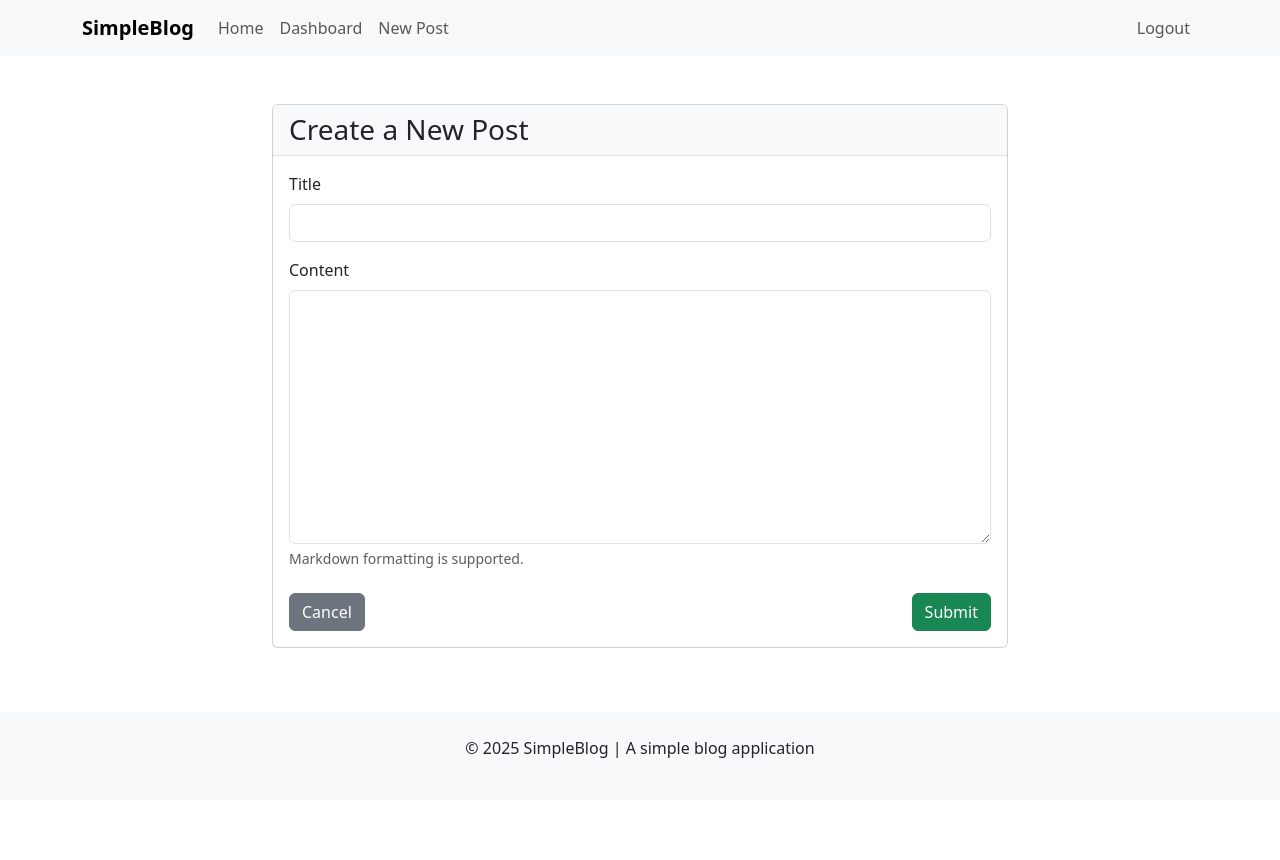
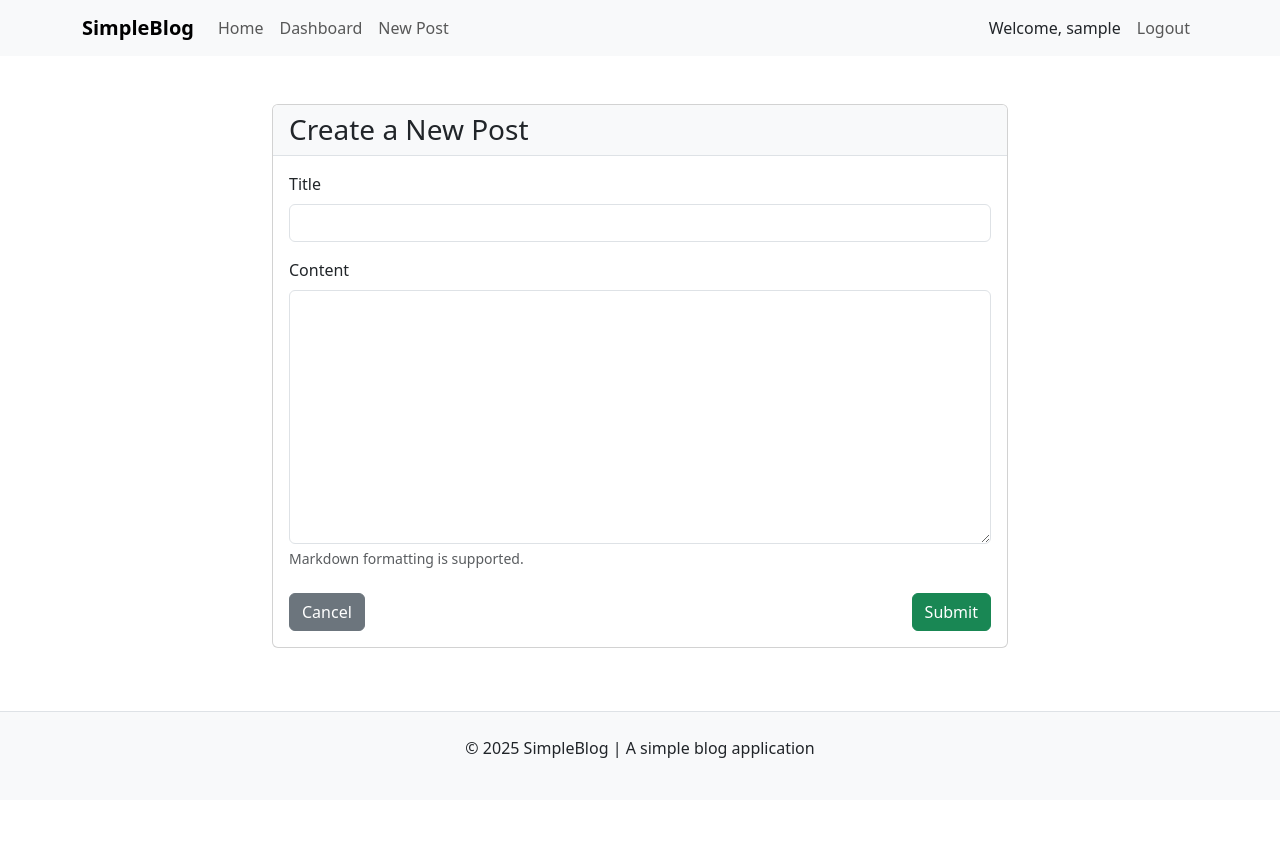
Before and after one commit to Prolar001/Final-Project, a Flask app: page /post/new in a window 1280 px wide. Run offline with Flask 3, Linux system fonts and the light colour scheme; the visitor is signed in with stand-in values (Sample User, id 1).

Commit message:
Improve the look and feel of the website with minor visual adjustments
Removes bootstrap theme setting, updates text color, and adds border to footer.

Replit-Commit-Author: Agent
Replit-Commit-Session-Id: ace9260e-1108-437e-bfe5-12e444a8425e
Replit-Commit-Screenshot-Url: https://storage.googleapis.com/screenshot-production-us-central1/800e4551-0491-4c57-8164-129dfd8524d9/982e0758-08db-4edd-907b-a5e48b2e6dd3.jpg

```diff
--- a/templates/base.html
+++ b/templates/base.html
@@ -1,12 +1,12 @@
 <!DOCTYPE html>
-<html lang="en" data-bs-theme="light">
+<html lang="en">
 <head>
     <meta charset="UTF-8">
     <meta name="viewport" content="width=device-width, initial-scale=1.0">
     <title>{% block title %}SimpleBlog{% endblock %}</title>
 
     <!-- Bootstrap CSS -->
-    <link rel="stylesheet" href="https://cdn.jsdelivr.net/npm/bootstrap@5.3.0/dist/css/bootstrap.min.css">
+    <link href="https://cdn.jsdelivr.net/npm/bootstrap@5.3.0/dist/css/bootstrap.min.css" rel="stylesheet">
 
     <!-- Custom CSS -->
     <link rel="stylesheet" href="{{ url_for('static', filename='css/style.css') }}">
@@ -41,7 +41,7 @@
                 <ul class="navbar-nav ms-auto">
                     {% if current_user.is_authenticated %}
                     <li class="nav-item">
-                        <span class="nav-link text-light">Welcome, {{ current_user.username }}</span>
+                        <span class="nav-link text-dark">Welcome, {{ current_user.username }}</span>
                     </li>
                     <li class="nav-item">
                         <a class="nav-link" href="{{ url_for('logout') }}">Logout</a>
@@ -79,7 +79,7 @@
     </main>
 
     <!-- Footer -->
-    <footer class="bg-light text-dark mt-5 py-4">
+    <footer class="bg-light text-dark mt-5 py-4 border-top">
         <div class="container text-center">
             <p>&copy; 2025 SimpleBlog | A simple blog application</p>
         </div>
```
